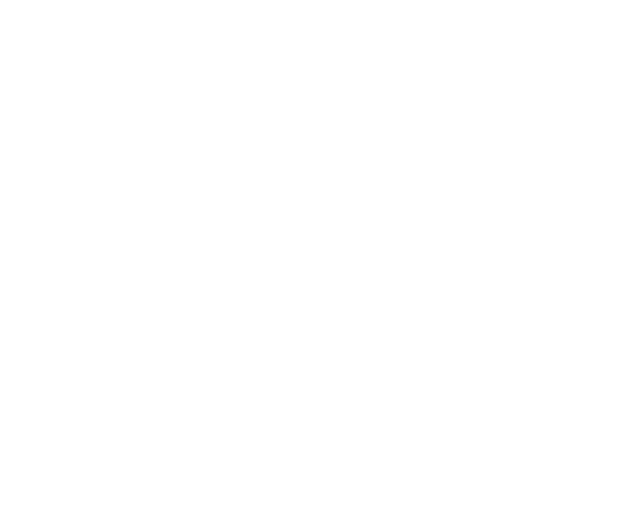
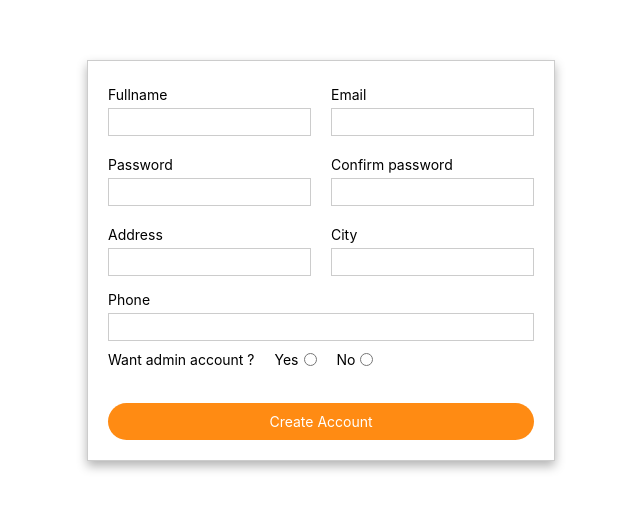
Before and after one commit to Ping-Rohan/MERN-Ecommerce-Frontend, a React (Create React App) app: page /signup in a window 1280 px wide. Before the commit this address had no page. Shown: the part 140-650 px from the top of the page, without its empty margins (319-959 px from the left). Built offline with nearby package versions, Linux system fonts and the light colour scheme.

Commit message:
create account

```diff
--- a/src/App.js
+++ b/src/App.js
@@ -5,6 +5,7 @@
 import { Toaster } from "react-hot-toast";
 import Layout from "./Pages/Layout/Layout";
 import SingleProduct from "./Pages/SingleProduct/SingleProduct";
+import Signup from "./Pages/Signup/Signup";
 
 export default function App() {
   return (
@@ -12,6 +13,7 @@
       <Toaster position="bottom-center" />
       <Routes>
         <Route path="/login" element={<Login />} />
+        <Route path="/signup" element={<Signup />} />
         <Route element={<Layout />}>
           <Route path="/" element={<Homepage />} />
           <Route path="/product" element={<SingleProduct />} />
--- a/src/Components/ProductList/ProductHero.css
+++ b/src/Components/ProductList/ProductHero.css
@@ -44,3 +44,12 @@
 .overview:hover::after {
   background-color: rgba(0, 0, 0, 0.5);
 }
+
+@media (max-width: 480px) {
+  .product-wrapper .product-category {
+    display: grid;
+    grid-template-columns: repeat(1, 1fr);
+    justify-self: center;
+    gap: 30px;
+  }
+}
--- a/src/Components/ProductList/ProductList.css
+++ b/src/Components/ProductList/ProductList.css
@@ -6,3 +6,16 @@
   display: flex;
   gap: 50px;
 }
+
+@media (max-width: 480px) {
+  .product-hero {
+    flex-direction: column;
+    gap: 30px;
+  }
+  .sidebar {
+    width: 100%;
+  }
+  .container {
+    padding-inline: 20px;
+  }
+}
--- a/src/Components/ProductList/ProductWrapper.css
+++ b/src/Components/ProductList/ProductWrapper.css
@@ -20,3 +20,12 @@
   font-weight: 600;
   color: #36454f;
 }
+
+@media (max-width: 480px) {
+  .product-wrapper .product-category {
+    display: grid;
+    grid-template-columns: repeat(1, 1fr);
+    justify-self: center;
+    gap: 30px;
+  }
+}
--- a/src/Pages/Layout/Layout.js
+++ b/src/Pages/Layout/Layout.js
@@ -5,6 +5,8 @@
 
 export default function Layout() {
   const isLoggedIn = useSelector((state) => state.user.isLoggedIn);
+  const document = useSelector((state) => state.user.document);
+  console.log(document);
   return (
     <>
       <Header />
--- a/src/Pages/Signup/Signup.css
+++ b/src/Pages/Signup/Signup.css
@@ -0,0 +1,66 @@
+.signup {
+  min-height: 100vh;
+  display: flex;
+  justify-content: center;
+  align-items: center;
+}
+
+.signup input {
+  border: 1.5px solid #ccc;
+}
+
+.row {
+  display: flex;
+  flex-direction: column;
+  gap: 5px;
+  font-size: 14px;
+}
+
+.input.row input {
+  width: 100%;
+}
+
+.signup .input {
+  border: none;
+  display: flex;
+  gap: 20px;
+}
+
+.col {
+  display: flex;
+  flex-direction: column;
+  gap: 5px;
+}
+
+.signup-box {
+  background-color: #fff;
+  box-shadow: 0 5px 10px rgba(0, 0, 0, 0.3);
+  display: flex;
+  gap: 5px;
+  flex-direction: column;
+  padding: 20px;
+  border: 1px solid #ccc;
+}
+
+.input label {
+  align-self: flex-start;
+  display: block;
+  font-size: 14px;
+}
+
+.signup button {
+  margin-top: 20px;
+  padding: 10px 20px;
+  font-size: 14px;
+}
+
+.admin-radio span input {
+  cursor: pointer;
+}
+
+.admin-radio span {
+  display: flex;
+  gap: 5px;
+  align-items: center;
+  position: relative;
+}
--- a/src/Pages/Signup/Signup.js
+++ b/src/Pages/Signup/Signup.js
@@ -0,0 +1,99 @@
+import React from "react";
+import "./Signup.css";
+import { useFormik } from "formik";
+import { signup } from "../../Store/UserSlice";
+import { useDispatch } from "react-redux";
+
+const initialValues = {
+  fullName: "",
+  email: "",
+  password: "",
+  confirmPassword: "",
+  address: "",
+  city: "",
+  phone: "",
+  isAdmin: "",
+};
+
+export default function Signup() {
+  const dispatch = useDispatch();
+  const { handleChange, handleSubmit, setFieldValue } = useFormik({
+    initialValues,
+    onSubmit: (value) => {
+      dispatch(signup(value));
+    },
+  });
+  return (
+    <section className="signup">
+      <form action="" onSubmit={handleSubmit}>
+        <div className="signup-box">
+          <div className="input">
+            <div className="col">
+              <label htmlFor="">Fullname</label>
+              <input type="text" onChange={handleChange} id="fullName" />
+            </div>
+            <div className="col">
+              <label htmlFor="">Email</label>
+              <input type="email" onChange={handleChange} id="email" />
+            </div>
+          </div>
+
+          <div className="input">
+            <div className="col">
+              <label htmlFor="">Password</label>
+              <input type="password" onChange={handleChange} id="password" />
+            </div>
+            <div className="col">
+              <label htmlFor="">Confirm password</label>
+              <input
+                type="password"
+                onChange={handleChange}
+                id="confirmPassword"
+              />
+            </div>
+          </div>
+
+          <div className="input">
+            <div className="col">
+              <label htmlFor="">Address</label>
+              <input type="text" onChange={handleChange} id="address" />
+            </div>
+            <div className="col">
+              <label htmlFor="">City</label>
+              <input type="text" onChange={handleChange} id="city" />
+            </div>
+          </div>
+          <div className=" row">
+            <label htmlFor="">Phone</label>
+            <input type="text" name="" id="phone" onChange={handleChange} />
+          </div>
+          <div className="input admin-radio">
+            <label htmlFor="admin" id="admin">
+              Want admin account ?{" "}
+            </label>
+            <span>
+              <label htmlFor="">Yes</label>
+              <input
+                type="radio"
+                name="admin"
+                id="isAdmin"
+                onChange={() => setFieldValue("isAdmin", true)}
+              />
+            </span>
+            <span>
+              <label htmlFor="">No</label>
+              <input
+                type="radio"
+                name="admin"
+                id="isAdmin"
+                onChange={() => setFieldValue("isAdmin", false)}
+              />
+            </span>
+          </div>
+
+          <button className="btn-primary">Create Account</button>
+        </div>
+      </form>
+    </section>
+  );
+}
--- a/src/Pages/SingleProduct/SingleProduct.css
+++ b/src/Pages/SingleProduct/SingleProduct.css
@@ -110,7 +110,7 @@
   text-align: right;
 }
 
-.cart-btn {
+.cart-btn-1 {
   background-color: #ff8b13;
   color: #fff;
   border: none;
@@ -118,3 +118,16 @@
   font-size: 12px;
   cursor: pointer;
 }
+
+@media (max-width: 480px) {
+  .single-product .container {
+    flex-direction: column;
+  }
+  .single__product-size-quantity {
+    flex-direction: column;
+    gap: 20px;
+  }
+  .checkout {
+    text-align: center;
+  }
+}
--- a/src/Pages/SingleProduct/SingleProduct.js
+++ b/src/Pages/SingleProduct/SingleProduct.js
@@ -37,11 +37,11 @@
 
               <div className="quantity">
                 <span>Quantity</span>
-                <input type="number" />
+                <input type="number" defaultValue="1" />
               </div>
             </div>
             <div className="checkout">
-              <button className="cart-btn">ADD TO CART</button>
+              <button className="cart-btn-1">ADD TO CART</button>
             </div>
           </div>
         </div>
--- a/src/ProductItem/ProductItem.js
+++ b/src/ProductItem/ProductItem.js
@@ -1,10 +1,15 @@
 import React from "react";
 import "./Product.css";
 import { MdLocalGroceryStore } from "react-icons/md";
+import { useNavigate } from "react-router-dom";
 
 export default function ProductItem() {
+  const navigate = useNavigate();
+  function handleProductItemClick() {
+    navigate("/product");
+  }
   return (
-    <div className="product-item">
+    <div className="product-item" onClick={handleProductItemClick}>
       <div className="product-image">
         <img
           src="https://img.freepik.com/free-photo/white-denim-jacket-front-view-streetwear-fashion_53876-106035.jpg?w=740&t=st=1674743737~exp=1674744337~hmac=cb8b93ca198e48429adcddac0bac9624b29b8b7c202d929113187b8f0cf157e7"
--- a/src/Store/UserSlice.js
+++ b/src/Store/UserSlice.js
@@ -42,5 +42,16 @@
   };
 };
 
+const signup = (form) => {
+  return async (dispatch) => {
+    try {
+      const response = await axios.post("/users/signup", form);
+      toast.success(response.data.message);
+    } catch (error) {
+      toast.error(error.response.data.message);
+    }
+  };
+};
+
 export default userSlice.reducer;
-export { login };
+export { login, signup };
```
